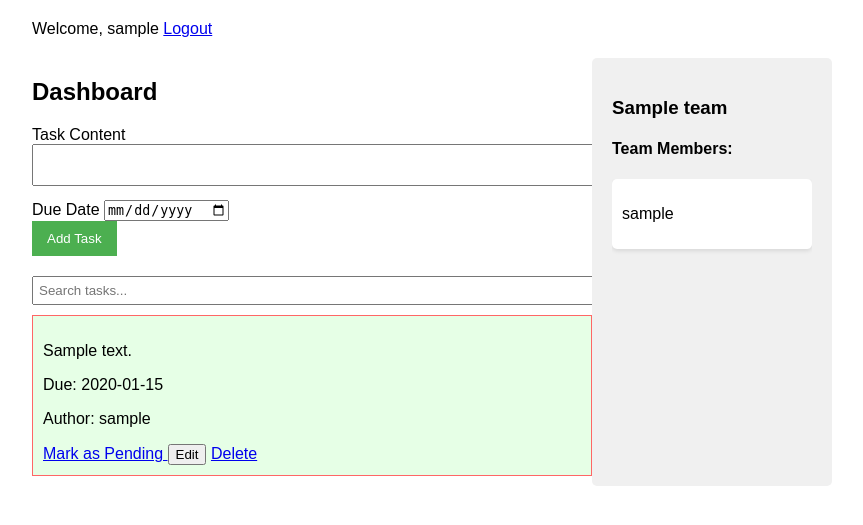
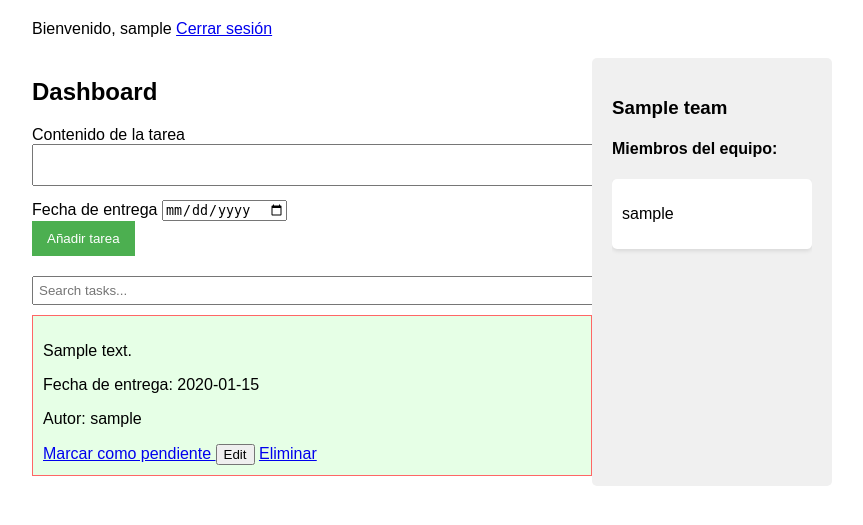
Before and after one commit to Santiago0212004/flask-app, a Flask app: page / in a window 1280 px wide. Shown: the top 525 px of the page, without its empty margins (208-1071 px from the left). Run offline with Flask 3, Linux system fonts and the light colour scheme; a user stored in the database is signed in; tables that the repository leaves empty hold one stand-in row (values such as "Sample post").

Commit message:
change content to spanish

```diff
--- a/forms.py
+++ b/forms.py
@@ -4,22 +4,22 @@ from wtforms.validators import DataRequired, EqualTo
 from models import Team
 
 class LoginForm(FlaskForm):
-    username = StringField('Username', validators=[DataRequired()])
-    password = PasswordField('Password', validators=[DataRequired()])
-    submit = SubmitField('Log In')
+    username = StringField('Nombre de usuario', validators=[DataRequired()])
+    password = PasswordField('Contraseña', validators=[DataRequired()])
+    submit = SubmitField('Iniciar Sesión')
 
 class RegistrationForm(FlaskForm):
-    username = StringField('Username', validators=[DataRequired()])
-    password = PasswordField('Password', validators=[DataRequired()])
-    confirm_password = PasswordField('Confirm Password', validators=[DataRequired(), EqualTo('password')])
-    team = SelectField('Team', coerce=int, validators=[DataRequired()])
-    submit = SubmitField('Register')
+    username = StringField('Nombre de usuario', validators=[DataRequired()])
+    password = PasswordField('Contraseña', validators=[DataRequired()])
+    confirm_password = PasswordField('Confirmar contraseña', validators=[DataRequired(), EqualTo('password')])
+    team = SelectField('Equipo de trabajo', coerce=int, validators=[DataRequired()])
+    submit = SubmitField('Registrarse')
 
     def __init__(self, *args, **kwargs):
         super(RegistrationForm, self).__init__(*args, **kwargs)
         self.team.choices = [(team.id, team.name) for team in Team.query.all()]
 
 class TaskForm(FlaskForm):
-    content = TextAreaField('Task Content', validators=[DataRequired()])
-    due_date = DateField('Due Date', validators=[DataRequired()])
-    submit = SubmitField('Add Task')
+    content = TextAreaField('Contenido de la tarea', validators=[DataRequired()])
+    due_date = DateField('Fecha de entrega', validators=[DataRequired()])
+    submit = SubmitField('Añadir tarea')
--- a/templates/base.html
+++ b/templates/base.html
@@ -9,11 +9,11 @@
 <body>
     <nav>
         {% if current_user.is_authenticated %}
-            <span>Welcome, {{ current_user.username }}</span>
-            <a href="{{ url_for('logout') }}">Logout</a>
+            <span>Bienvenido, {{ current_user.username }}</span>
+            <a href="{{ url_for('logout') }}">Cerrar sesión</a>
         {% else %}
-            <a href="{{ url_for('login') }}">Login</a>
-            <a href="{{ url_for('register') }}">Register</a>
+            <a href="{{ url_for('login') }}">Iniciar sesión</a>
+            <a href="{{ url_for('register') }}">Registrarse</a>
         {% endif %}
     </nav>
     {% with messages = get_flashed_messages() %}
--- a/templates/dashboard.html
+++ b/templates/dashboard.html
@@ -23,13 +23,13 @@
             {% for task in tasks %}
                 <div class="task-card {% if task.is_completed %}completed{% endif %} {% if task.due_date < now %}overdue{% endif %}">
                     <p>{{ task.content }}</p>
-                    <p>Due: {{ task.due_date.strftime('%Y-%m-%d') }}</p>
-                    <p>Author: {{ task.author.username }}</p>
+                    <p>Fecha de entrega: {{ task.due_date.strftime('%Y-%m-%d') }}</p>
+                    <p>Autor: {{ task.author.username }}</p>
                     <a href="{{ url_for('toggle_task', task_id=task.id) }}">
-                        {% if task.is_completed %}Mark as Pending{% else %}Mark as Completed{% endif %}
+                        {% if task.is_completed %}Marcar como pendiente{% else %}Marcar como completada{% endif %}
                     </a>
                     <button onclick="showEditForm({{ task.id }})">Edit</button>
-                    <a href="{{ url_for('delete_task', task_id=task.id) }}">Delete</a>
+                    <a href="{{ url_for('delete_task', task_id=task.id) }}">Eliminar</a>
                     <form id="edit-form-{{ task.id }}" style="display: none;" action="{{ url_for('edit_task', task_id=task.id) }}" method="POST">
                         <input type="date" name="new_due_date" value="{{ task.due_date.strftime('%Y-%m-%d') }}">
                         <input type="submit" value="Update">
@@ -42,7 +42,7 @@
     <div class="sidebar">
         <h3>{{ team.name }}</h3>
         <div class="team-members">
-            <h4>Team Members:</h4>
+            <h4>Miembros del equipo:</h4>
             <div class="members-list">
                 {% for member in team_members %}
                     <div class="member-card">
```
